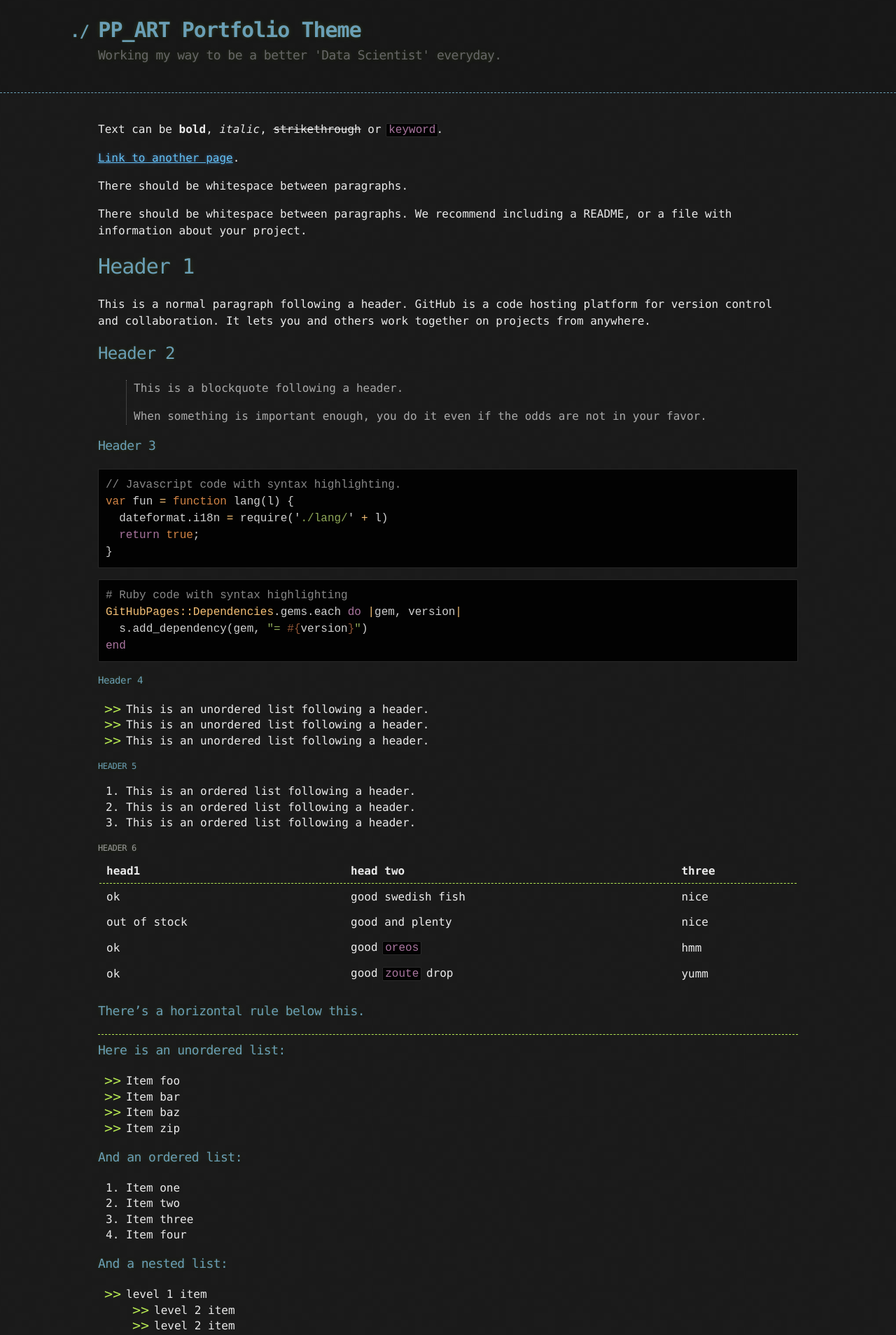
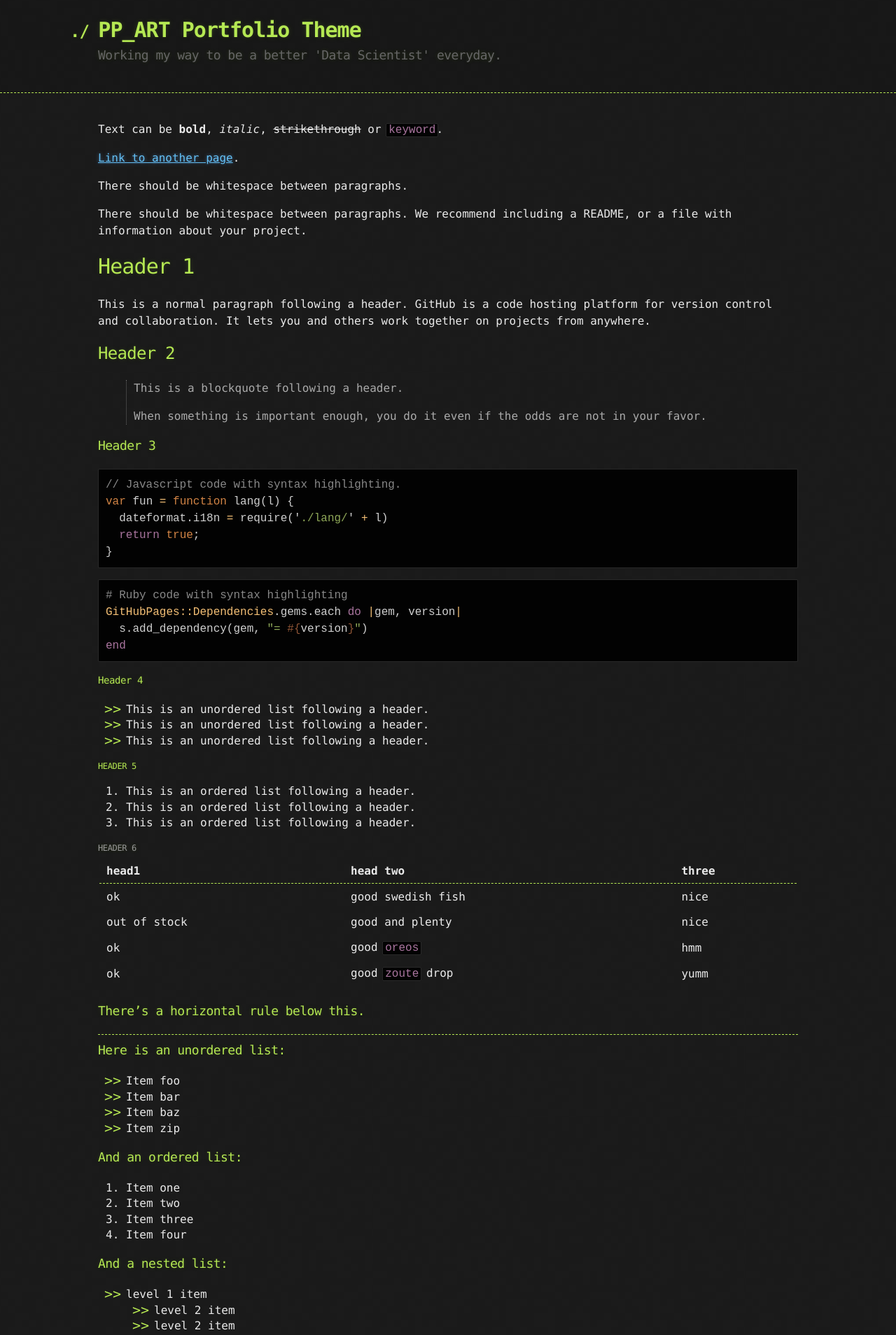
Before and after one commit to PaulB86UK/PP_ART, a Jekyll site: the page built from docs/index_backup.md, in a window 1280 px wide. Shown: the top 1908 px of the page at 70% size. Built offline with Jekyll 4.4.1, drawn with Linux system fonts in a browser that asks for light colours.

Commit message:
Update jekyll-theme-hacker.scss

```diff
--- a/docs/_sass/jekyll-theme-hacker.scss
+++ b/docs/_sass/jekyll-theme-hacker.scss
@@ -3,7 +3,7 @@
 
 $body-background: $cod-grey !default;
 $body-foreground: $gallery !default;
-$header: $hippie-blue !default;
+$header: $conifer !default;
 $blockquote-color: $silver-chalice !default;
 $blockquote-border: $dove-grey !default;
 $container-max-width: 1000px;
@@ -54,7 +54,7 @@ li {
 header {
   background: rgba(0, 0, 0, 0.1);
   width: 100%;
-  border-bottom: 1px dashed $hippie-blue; //header;
+  border-bottom: 1px dashed $conifer; //header;
   padding: 20px 0;
   margin: 0 0 40px 0;
 }
@@ -65,7 +65,7 @@ header h1 {
   margin: 0 0 0 -40px;
   font-weight: bold;
   font-family: Monaco, "Bitstream Vera Sans Mono", "Lucida Console", Terminal, monospace;
-  color: $hippie-blue;//$header;
+  color: $conifer;//$header;
   text-shadow: 0 1px 1px rgba(0, 0, 0, 0.1),
                0 0 5px rgba(181, 232, 83, 0.1),
                0 0 10px rgba(181, 232, 83, 0.1);
```
